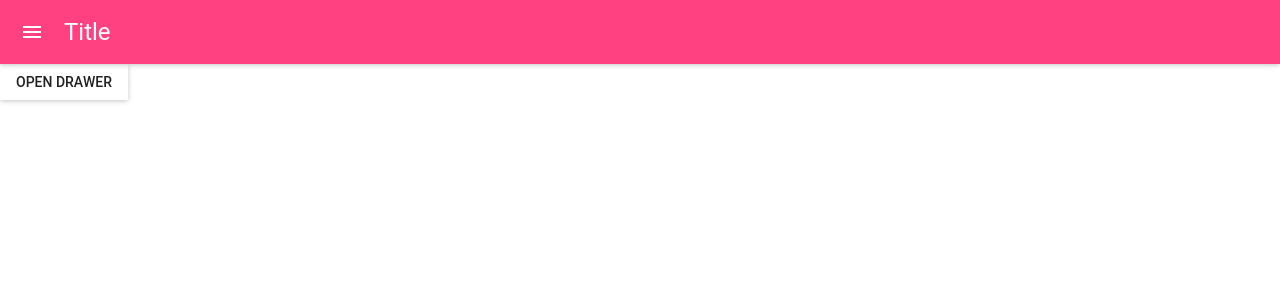
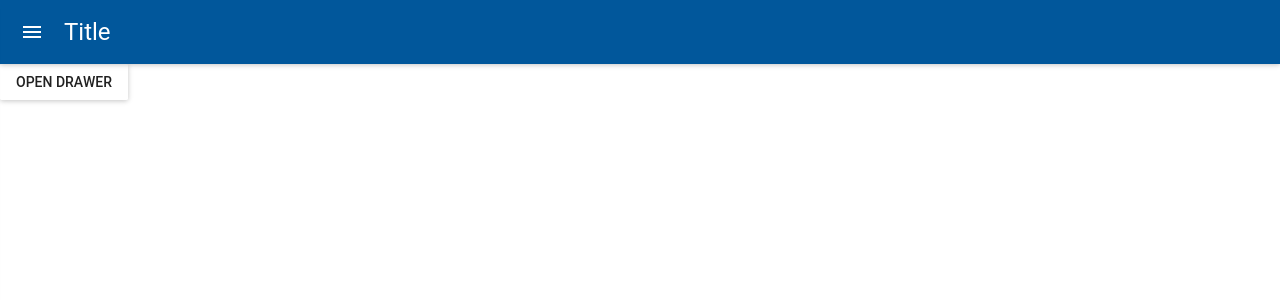
Before and after one commit to why-absystem/login-react, a React (Create React App) app: page / in a window 1280 px wide. Shown: the top 300 px of the page. Built offline with nearby package versions, Linux system fonts and the light colour scheme.

Commit message:
custom theme material ui

```diff
--- a/src/mytheme.js
+++ b/src/mytheme.js
@@ -3,6 +3,7 @@ import {
 	cyan500, cyan700,
 	pinkA200,
 	grey100, grey300, grey400, grey500,
+	lightBlue900,
 	white, darkBlack, fullBlack
 } from 'material-ui/styles/colors';
 import {fade} from 'material-ui/utils/colorManipulator';
@@ -12,7 +13,7 @@ const mytheme = getMuiTheme({
 	fontFamily: 'Roboto, sans-serif',
 	borderRadius: 2,
 	palette: {
-		primary1Color: pinkA200,
+		primary1Color: lightBlue900,
 		primary2Color: cyan700,
 		primary3Color: grey400,
 		accent1Color: pinkA200,
```
